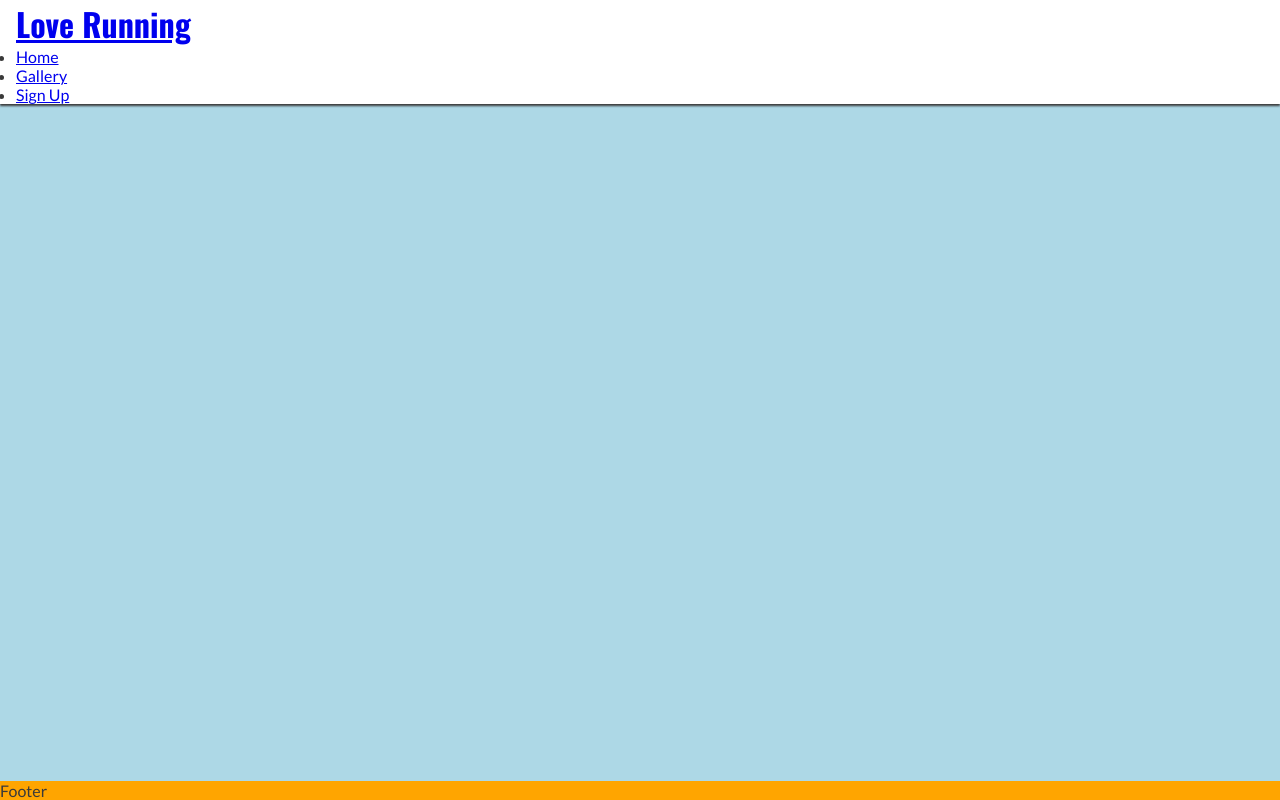
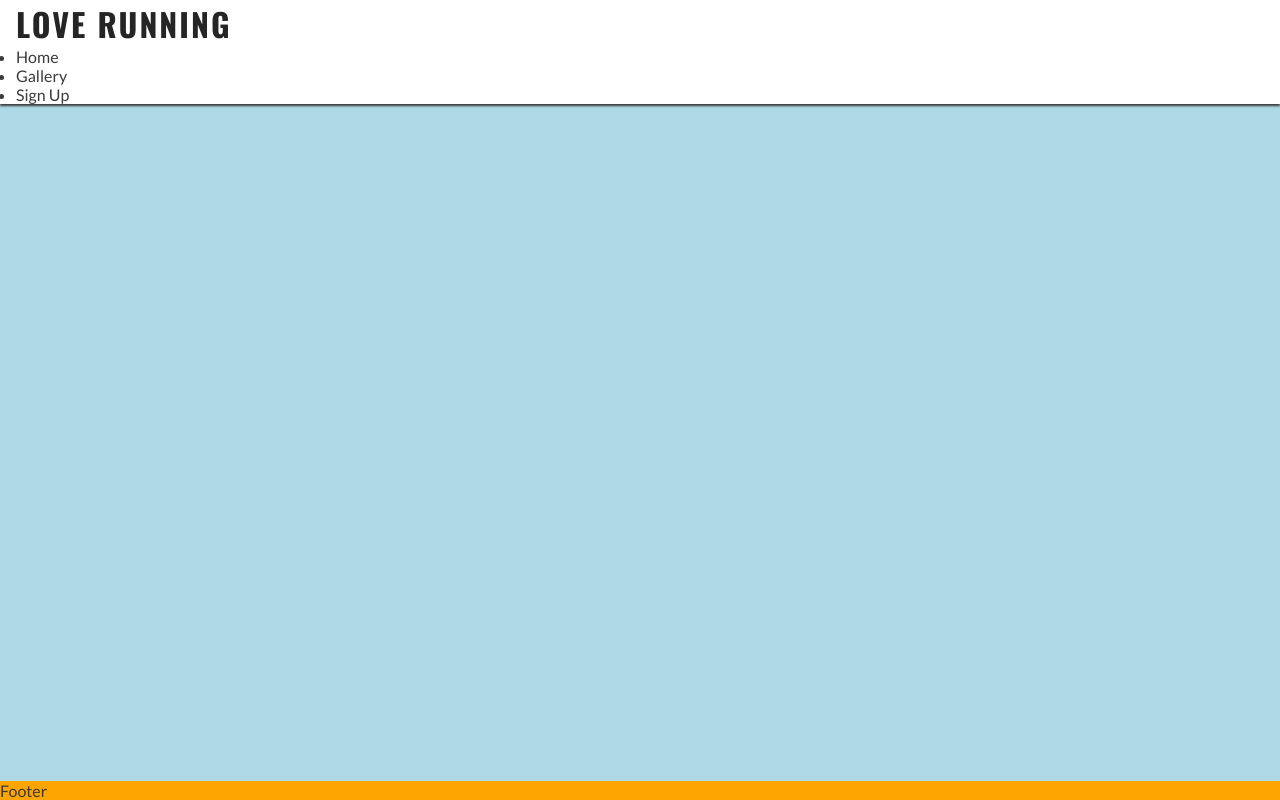
Before and after one commit to muazainal/love-running, a plain HTML site: page index.html in a window 1280 px wide. Drawn offline with nearby package versions, Linux system fonts and the light colour scheme.

Commit message:
Style logo, remove link underline

```diff
--- a/assets/css/style.css
+++ b/assets/css/style.css
@@ -27,8 +27,16 @@ header {
     box-shadow: 0 2px 2px #3a3a3a;
 }
 
+header a {
+    text-decoration: none;
+    color: inherit;
+}
+
 h1 {
-    font-family: Oswald, sans-serif;
+    font-family: 'Oswald', sans-serif;
+    text-transform: uppercase;
+    letter-spacing: 2px;
+    color: #252525;
 }
 
 /* Main content */
```
